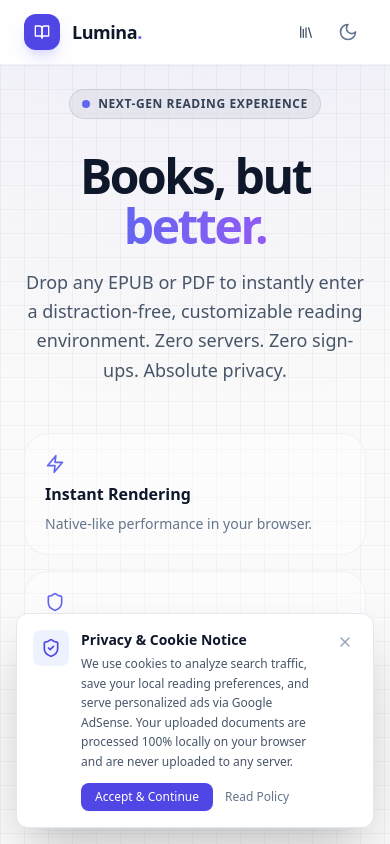
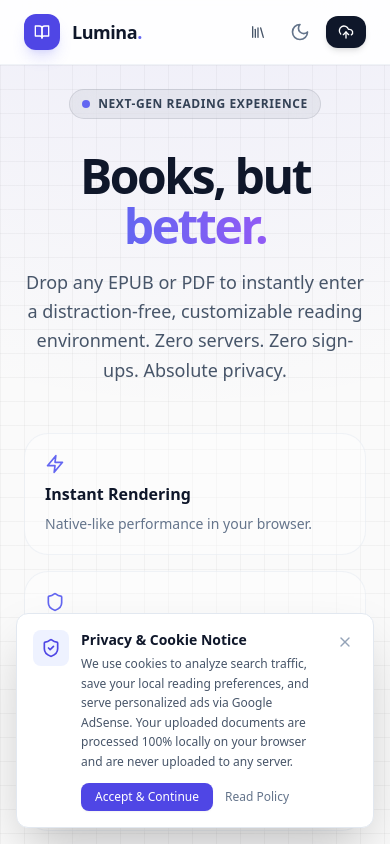
Before and after one commit to Ankitji579/luminareader, a Next.js app: page / in a window 390 px wide. Shown: the top 844 px of the page. Built offline with nearby package versions, Linux system fonts and the light colour scheme.

Commit message:
feat: massively improve mobile responsiveness across header and reader UI

```diff
--- a/components/Header.tsx
+++ b/components/Header.tsx
@@ -78,14 +78,15 @@ export default function Header() {
           <ThemeToggle />
 
           <label
-            className="hidden sm:flex cursor-pointer items-center gap-2 px-4 py-2 ml-1 rounded-xl bg-slate-900 dark:bg-white text-white dark:text-slate-900 text-sm font-bold shadow-md hover:scale-105 active:scale-95 transition-all"
+            className="flex cursor-pointer items-center justify-center gap-2 px-3 sm:px-4 py-2 ml-1 rounded-xl bg-slate-900 dark:bg-white text-white dark:text-slate-900 text-sm font-bold shadow-md hover:scale-105 active:scale-95 transition-all"
+            title="Upload Book"
           >
             {isUploading ? (
               <div className="w-4 h-4 border-2 border-white dark:border-slate-900 border-t-transparent rounded-full animate-spin" />
             ) : (
               <UploadCloud className="w-4 h-4" />
             )}
-            {isUploading ? "Uploading..." : "Upload Book"}
+            <span className="hidden sm:inline">{isUploading ? "Uploading..." : "Upload Book"}</span>
             <input type="file" accept=".epub,.pdf,.mobi,.azw3,.fb2,.cbz,.txt" onChange={handleGlobalUpload} className="hidden" />
           </label>
 
--- a/components/reader/ReaderWorkspace.tsx
+++ b/components/reader/ReaderWorkspace.tsx
@@ -1267,7 +1267,7 @@ export default function ReaderWorkspace({ initialFormat }: { initialFormat?: str
             </div>
 
             {/* Right: Controls */}
-            <div className="flex items-center gap-1.5 sm:gap-2">
+            <div className="flex items-center gap-1.5 sm:gap-2 overflow-x-auto no-scrollbar shrink-0 max-w-[55vw] sm:max-w-none pr-2">
               {/* Scroll Mode Toggle */}
               <button onClick={() => setScrollMode(scrollMode === "horizontal" ? "vertical" : "horizontal")} className="p-1.5 rounded-lg text-xs font-semibold transition-all flex items-center justify-center" style={scrollMode === "vertical" ? btnActiveStyle : btnStyle} title="Switch between Page Flip and Vertical Scroll">
                 {scrollMode === "horizontal" ? <MoveHorizontal className="w-4 h-4" /> : <MoveVertical className="w-4 h-4" />}
@@ -1481,7 +1481,7 @@ export default function ReaderWorkspace({ initialFormat }: { initialFormat?: str
 
             {/* TOC Drawer */}
             {showToc && toc.length > 0 && (
-              <div className="w-72 sm:w-80 p-4 space-y-2 text-xs shrink-0 overflow-y-auto z-30 shadow-xl no-scrollbar hide-scrollbar" style={{ background: T.tocBg, borderRight: `1px solid ${T.tocBorder}`, color: T.panelText }}>
+              <div className="absolute inset-y-0 left-0 sm:relative w-full sm:w-80 p-4 space-y-2 text-xs shrink-0 overflow-y-auto z-[60] shadow-xl no-scrollbar hide-scrollbar" style={{ background: T.tocBg, borderRight: `1px solid ${T.tocBorder}`, color: T.panelText }}>
                 <div className="flex items-center justify-between pb-2 mb-2" style={{ borderBottom: `1px solid ${T.tocBorder}` }}>
                   <h4 className="font-bold text-sm">Table of Contents</h4>
                   <button onClick={() => setShowToc(false)} style={{ color: T.panelSubtext }}><X className="w-4 h-4" /></button>
@@ -1499,7 +1499,7 @@ export default function ReaderWorkspace({ initialFormat }: { initialFormat?: str
 
             {/* Dictionary Sidebar Drawer */}
             {showDictionaryDrawer && (
-              <div className="w-80 sm:w-96 p-4 space-y-3 text-xs shrink-0 overflow-y-auto z-30 shadow-2xl no-scrollbar hide-scrollbar" style={{ background: T.panelBg, borderRight: `1px solid ${T.panelBorder}`, color: T.panelText }}>
+              <div className="absolute inset-y-0 left-0 sm:relative w-full sm:w-96 p-4 space-y-3 text-xs shrink-0 overflow-y-auto z-[60] shadow-2xl no-scrollbar hide-scrollbar" style={{ background: T.panelBg, borderRight: `1px solid ${T.panelBorder}`, color: T.panelText }}>
                 <div className="flex items-center justify-between pb-2.5" style={{ borderBottom: `1px solid ${T.panelBorder}` }}>
                   <span className="font-bold text-sm flex items-center gap-1.5" style={{ color: T.panelAccent }}>
                     <BookOpen className="w-4 h-4" />Dictionary & Lexicon
```
